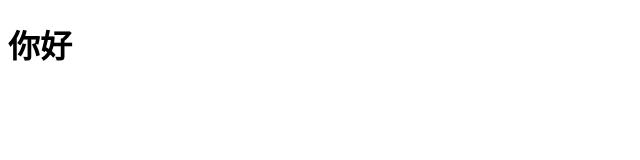
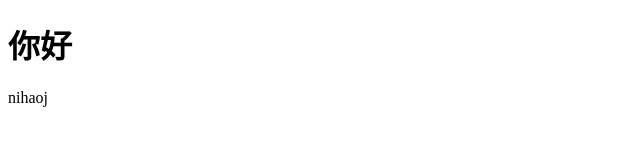
Before and after one commit to 127634qs/test, a plain HTML site: page index.html in a window 1280 px wide. Shown: the full height of the page, 0-640 px from the left. Drawn offline with Linux system fonts and the light colour scheme.

Commit message:
新增div

```diff
--- a/index.html
+++ b/index.html
@@ -8,5 +8,6 @@
 </head>
 <body>
     <h1>你好</h1>
+    <div>nihaoj</div>
 </body>
 </html>
```
